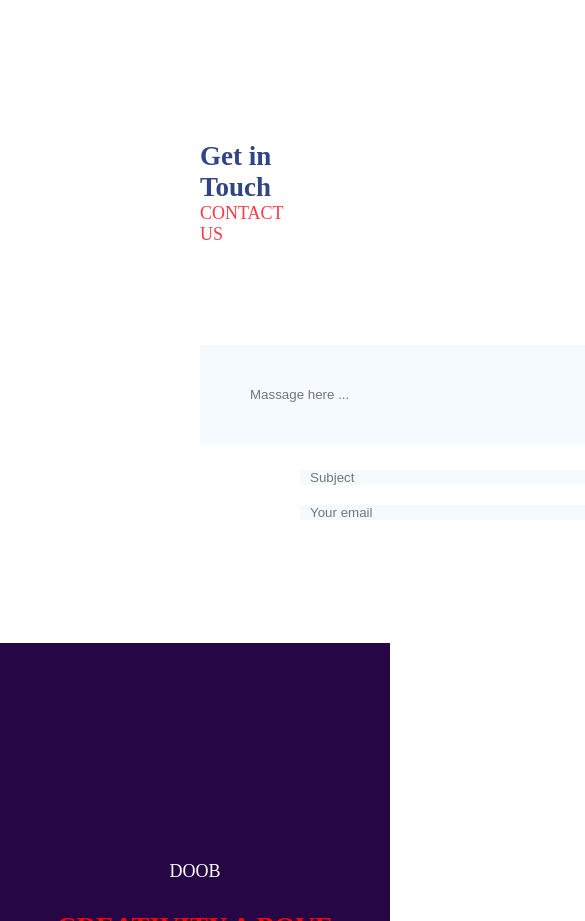
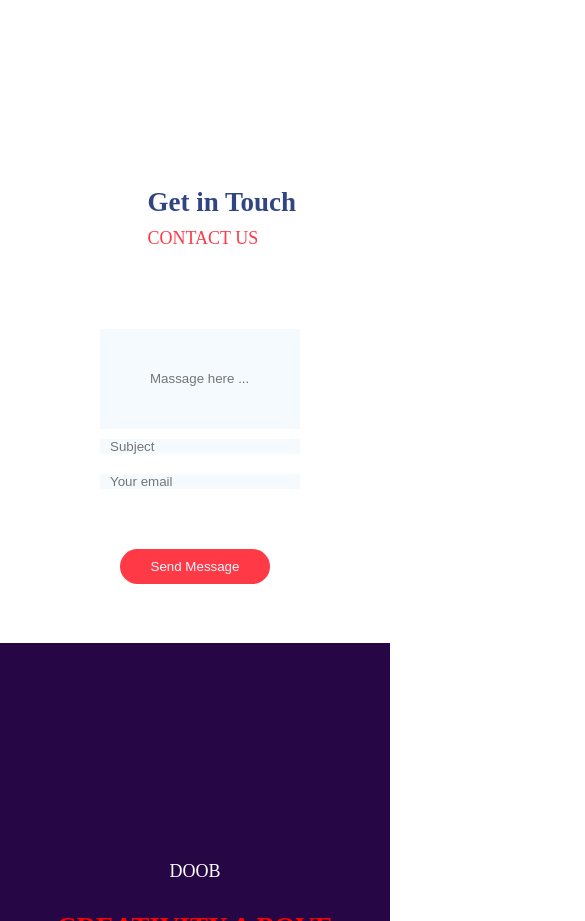
Before and after one commit to ahmeeed404/abtal, a plain HTML site: page index.html in a window 390 px wide. Shown: the part 3620-4541 px from the top of the page, 585 px wide, since content can reach past the window. Drawn offline with Linux system fonts and the light colour scheme.

Commit message:
finish modification in section 4

```diff
--- a/css/app.css
+++ b/css/app.css
@@ -209,14 +209,22 @@
     display: flex;
     flex-direction: column-reverse;
     align-items: center;
-    padding-bottom: 20px;
+    padding-bottom: 0;
     width: 50vw;
+}
+.a h1{
+    width: 200px;
+}
+.a a{
+    width: 200px;
+    padding-top: 10px;
 }
 .parentt{
     display: flex;
     flex-direction: column-reverse;
     justify-content: center;
     width: 100vw;
+    padding: 0;
 
 }
 .first-input{
@@ -225,17 +233,24 @@
     gap: 20px;
     justify-content: center;
     width: 900px;
-    padding-left: 100px;
+    padding: 0;
+    padding-top: 20px;
 }
 .email{
-    width: 600px;
+    width: 200px;
 }
 .Subject{
-    width: 600px;
+    width: 200px;
 }
 .but{
-    padding-left: 500px;
-    padding-top: 100px;
+    padding-left: 20px;
+    padding-top: 50px;
+}
+.secound-input{
+    width: 50vw;
+}
+.Massage{
+    width: 200px;
 }
 
 }
```
